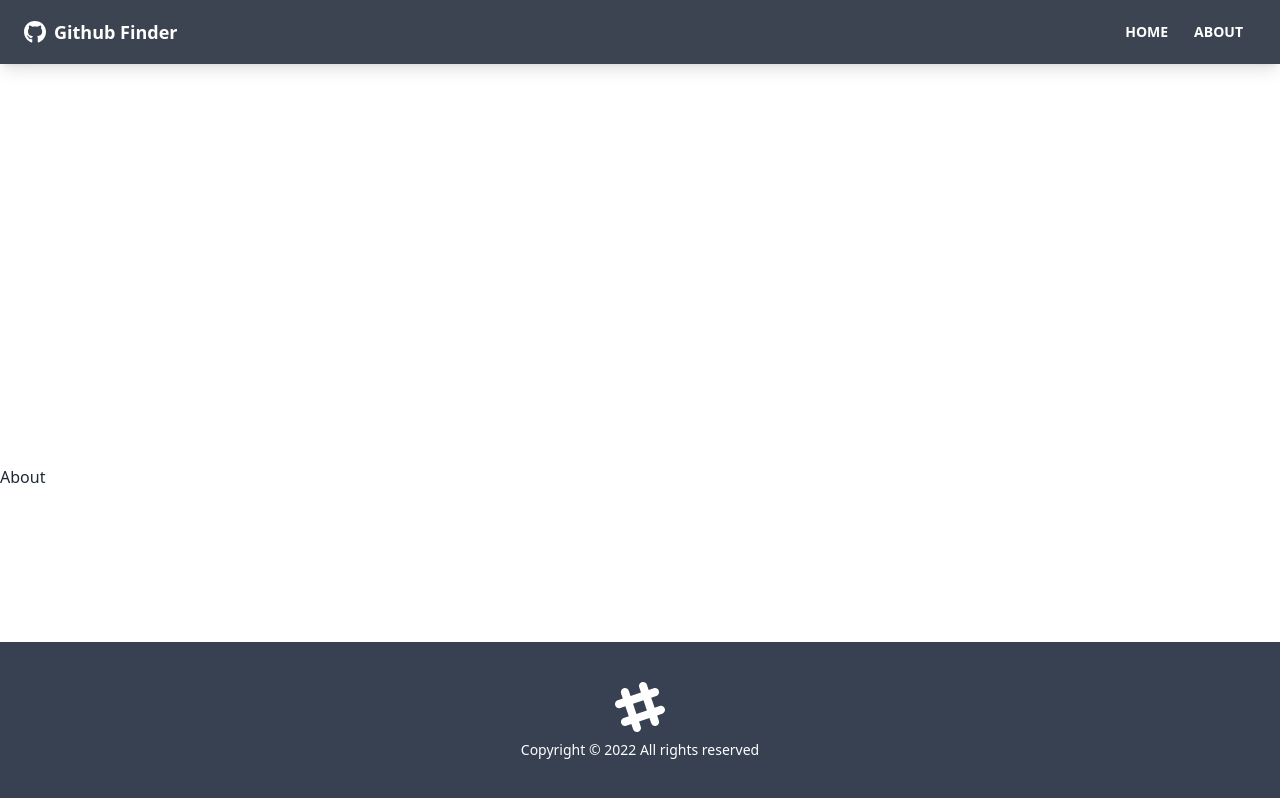
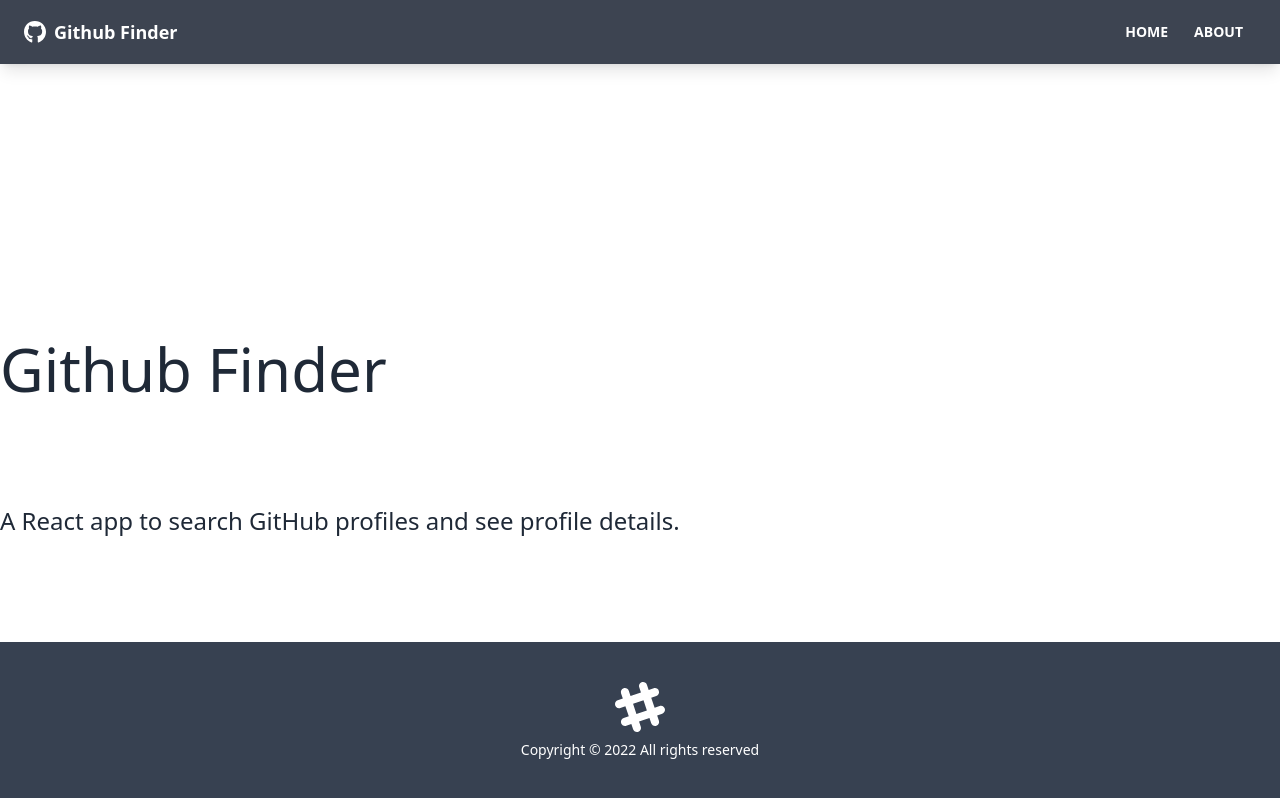
Before and after one commit to Fjguido/github-finder, a React (Create React App) app: page /about in a window 1280 px wide. Built offline with nearby package versions, Linux system fonts and the light colour scheme; the HTML template or start-up script is replaced by a standard one.

Commit message:
added info for about/NotFound pages

```diff
--- a/src/pages/About.jsx
+++ b/src/pages/About.jsx
@@ -1,9 +1,14 @@
-import React from 'react'
+import React from "react";
 
 function About() {
   return (
-    <div>About</div>
-  )
+    <>
+      <h1 className="text-6xl mb-4">Github Finder</h1>
+      <p className="mb-4 text-2xl font-light">
+        A React app to search GitHub profiles and see profile details.
+      </p>
+    </>
+  );
 }
 
-export default About
+export default About;
--- a/src/pages/Home.jsx
+++ b/src/pages/Home.jsx
@@ -2,7 +2,9 @@
 
 function Home() {
   return (
-    <div>Home</div>
+    <div>
+        <h1 className="text-6xl">Wassup</h1>
+    </div>
   )
 }
 
--- a/src/pages/NotFound.jsx
+++ b/src/pages/NotFound.jsx
@@ -1,9 +1,19 @@
-import React from 'react'
+import { FaHome } from 'react-icons/fa'
+import { Link } from 'react-router-dom'
 
 function NotFound() {
   return (
-    <div>
-      Not Found
+    <div className='hero'>
+      <div className='text-center hero-content'>
+        <div className='max-w-lg'>
+          <h1 className='text-8xl font-bold mb-8'>Oops!</h1>
+          <p className='text-5xl mb-8'>404 - Page Not Found!</p>
+          <Link className='btn btn-primary btn-lg' to='/'>
+            <FaHome className='mr-2' />
+            Back To Home
+          </Link>
+        </div>
+      </div>
     </div>
   )
 }
```
